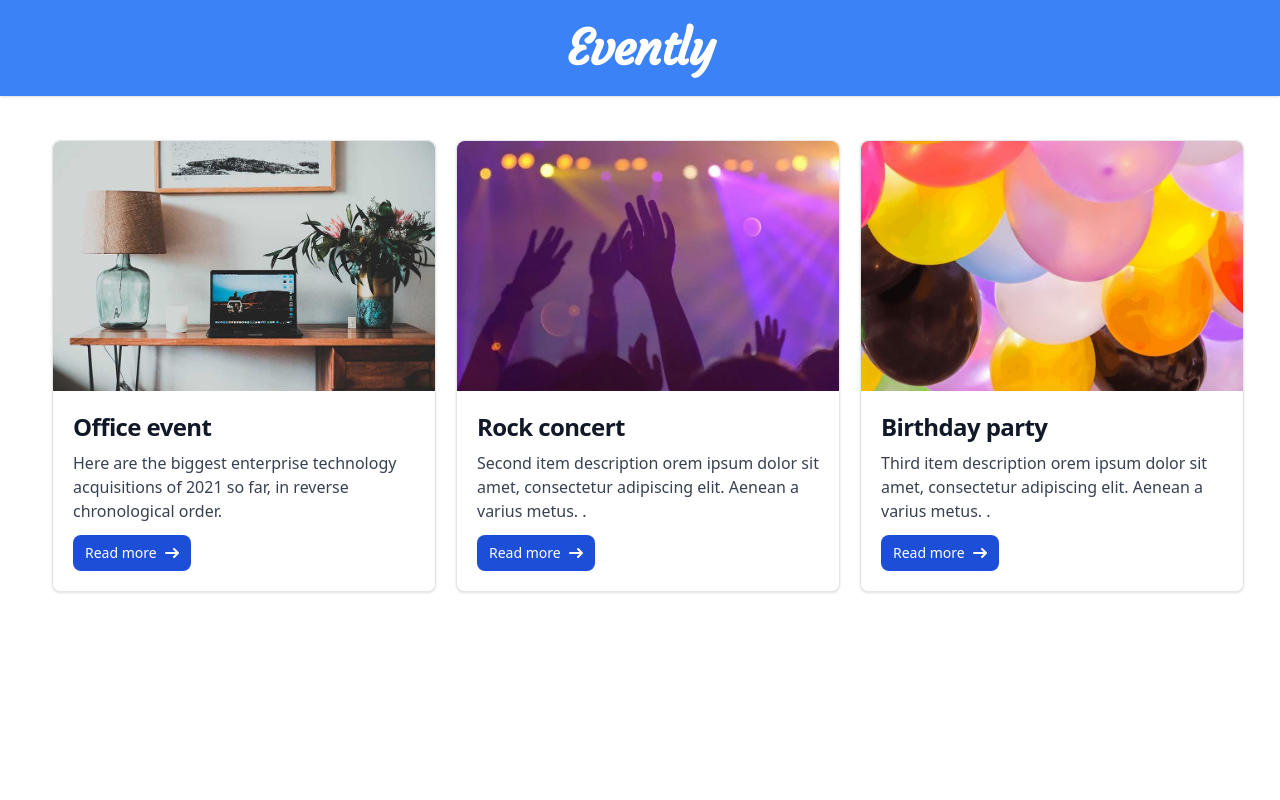
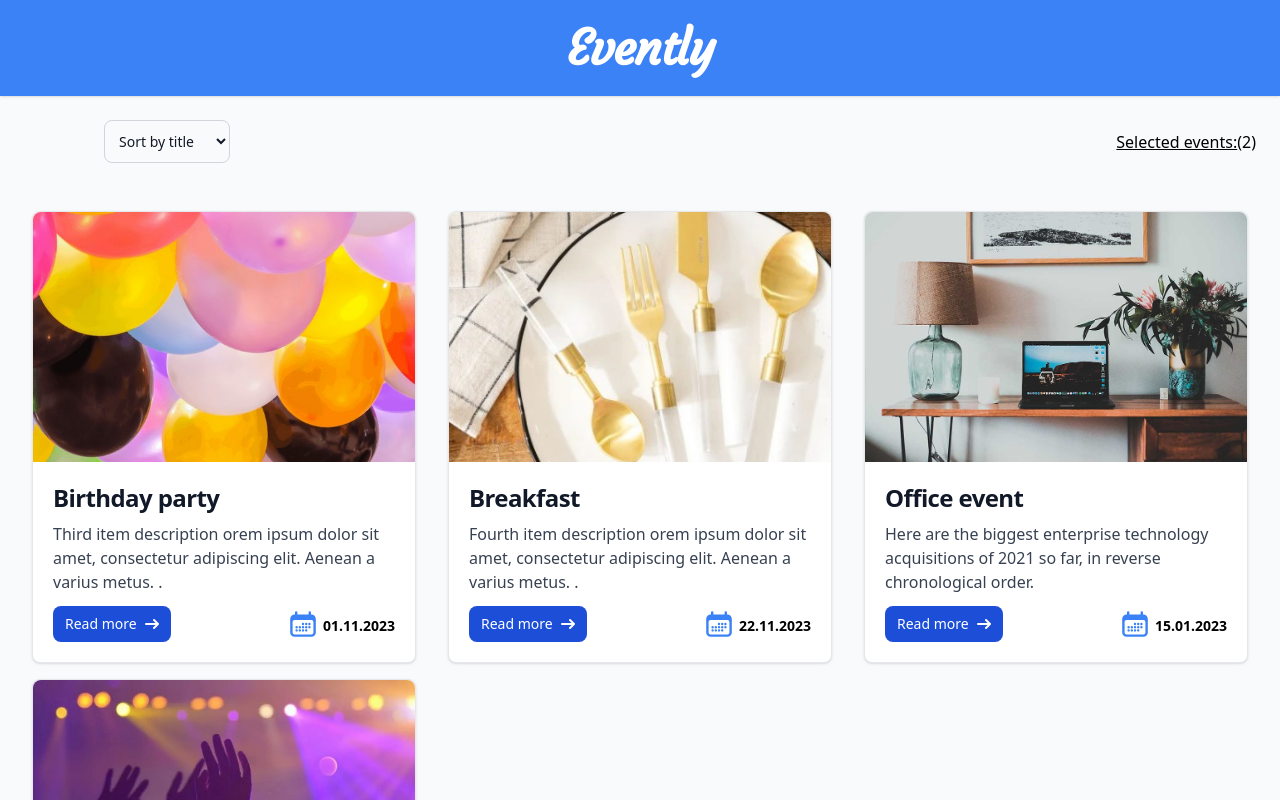
Before and after one commit to BabkinAV/evently, a Vue app: page / in a window 1280 px wide. Shown: the top 800 px of the page. Built offline with nearby package versions, Linux system fonts and the light colour scheme; a web font is replaced by a local one.

Commit message:
added selected view

```diff
--- a/package.json
+++ b/package.json
@@ -14,6 +14,7 @@
   "dependencies": {
     "@headlessui/vue": "^1.7.16",
     "@heroicons/vue": "^2.0.18",
+    "dayjs": "^1.11.9",
     "pinia": "^2.1.6",
     "vue": "^3.3.4",
     "vue-router": "^4.2.4"
--- a/src/App.vue
+++ b/src/App.vue
@@ -1,20 +1,20 @@
 <template>
-	 <header class="bg-blue-500 shadow">
+  <div class="min-h-screen bg-slate-50">
+    <header class="bg-blue-500 shadow">
       <div class="mx-auto max-w-7xl px-4 py-6 sm:px-6 lg:px-8">
-        <h1 class="text-5xl font-bold tracking-tight text-white text-center font-logo ">Evently</h1>
+        <RouterLink to="/">
+          <h1 class="text-5xl font-bold tracking-tight text-white text-center font-logo">
+            Evently
+          </h1>
+        </RouterLink>
       </div>
     </header>
     <main>
-      <div class="mx-auto max-w-7xl py-6 sm:px-6 lg:px-8">
-				<RouterView />
-        <!-- Your content -->
+      <div class="mx-auto max-w-7xl py-6 sm:px-6 lg:px-">
+        <RouterView />
       </div>
     </main>
-  <!-- NOTE: Add headless ui to the project  https://headlessui.com/-->
+  </div>
 </template>
 
-<script setup lang="ts">
-
-
-
-</script>
+<script setup lang="ts"></script>
--- /dev/null
+++ b/src/components/CardGallery.vue
@@ -0,0 +1,35 @@
+<template>
+  <div class="pl-[80px] flex justify-between items-center">
+    <SelectInputSort v-model="sortParameter" />
+    <RouterLink to="selected">
+      <p class="underline inline">Selected events:</p>
+      <span>(2)</span>
+    </RouterLink>
+  </div>
+  <div
+    class="grid grid-cols-[repeat(auto-fill,_minmax(350px,_1fr))] mt-12 gap-4 justify-items-center"
+  >
+    <CardItem v-for="eventData in sortedEvents" :key="eventData.id" :eventData="eventData" />
+  </div>
+</template>
+
+<script setup lang="ts">
+import SelectInputSort from '@/components/SelectInputSort.vue';
+import type { Event } from '@/types';
+import { computed, ref } from 'vue';
+import CardItem from '../components/CardItem.vue';
+const sortParameter = ref<'title' | 'date'>('title')
+
+const { eventArr } = defineProps<{ eventArr: Event[] }>()
+
+
+const sortedEvents = computed(() => {
+  if (sortParameter.value === 'title') {
+    return [...eventArr].sort((a, b) => a.title.localeCompare(b.title))
+  } else if (sortParameter.value === 'date') {
+    return [...eventArr].sort((a, b) => a.plannedDate - b.plannedDate)
+  } else {
+    return eventArr
+  }
+})
+</script>
--- a/src/components/CardItem.vue
+++ b/src/components/CardItem.vue
@@ -1,41 +1,45 @@
 <template>
-  <div class="max-w-sm bg-white border border-gray-200 rounded-lg shadow mt-5 ml-5">
+  <div class="max-w-sm bg-white border border-gray-200 rounded-lg shadow">
     <div class="max-h-[250px] overflow-clip">
-      <a href="#">
+      <RouterLink :to="'event/' + eventData.id">
         <img class="rounded-t-lg" :src="eventData.img" alt="office space" />
-      </a>
+      </RouterLink>
     </div>
     <div class="p-5">
-      <a href="#">
+      <RouterLink :to="'event/' + eventData.id">
         <h5 class="mb-2 text-2xl font-bold tracking-tight text-gray-900">{{ eventData.title }}</h5>
-      </a>
+      </RouterLink>
       <p class="mb-3 font-normal text-gray-700">{{ eventData.description }}</p>
-      <RouterLink
-        :to="'event/' + eventData.id"
-        class="inline-flex items-center px-3 py-2 text-sm font-medium text-center text-white bg-blue-700 rounded-lg hover:bg-blue-800 focus:ring-4 focus:outline-none focus:ring-blue-300"
-      >
-        Read more
-        <svg
-          class="w-3.5 h-3.5 ml-2"
-          aria-hidden="true"
-          xmlns="http://www.w3.org/2000/svg"
-          fill="none"
-          viewBox="0 0 14 10"
+      <div class="flex justify-between">
+        <RouterLink
+          :to="'event/' + eventData.id"
+          class="inline-flex items-center px-3 py-2 text-sm font-medium text-center text-white bg-blue-700 rounded-lg hover:bg-blue-800 focus:ring-4 focus:outline-none focus:ring-blue-300"
         >
-          <path
-            stroke="currentColor"
-            stroke-linecap="round"
-            stroke-linejoin="round"
-            stroke-width="2"
-            d="M1 5h12m0 0L9 1m4 4L9 9"
-          />
-        </svg>
-      </RouterLink>
+          Read more
+          <ArrowRight class="w-3.5 h-3.5 ml-2" />
+        </RouterLink>
+        <div class="flex items-center gap-1">
+					<CalendarDaysIcon class="h-8 w-8 text-blue-500"/>
+         <span class="font-bold text-sm mt-1">{{ formattedDate }}</span>
+        </div>
+      </div>
     </div>
   </div>
 </template>
 
 <script lang="ts" setup>
+import ArrowRight from './icons/ArrowRight.vue'
+import { CalendarDaysIcon } from '@heroicons/vue/20/solid'
+import dayjs from 'dayjs';
+import { computed } from 'vue';
+import { type Event } from '@/types';
 
- defineProps<{ eventData: { title: string; description: string; id: string; img: string } }>()
+const {eventData} = defineProps<{ eventData: Event }>()
+
+const formattedDate = computed(() => {
+	const newDate = dayjs.unix(eventData.plannedDate).format('DD.MM.YYYY')
+	return newDate
+})
+
+
 </script>
--- /dev/null
+++ b/src/components/SelectInputSort.vue
@@ -0,0 +1,30 @@
+<template>
+	<div class="max-w-[200px]">
+      <label for="sorting-order" class="hidden">Select an option</label>
+      <select
+        id="sorting-order"
+        class="bg-gray-50 border border-gray-300 text-gray-900 text-sm rounded-lg focus:ring-blue-500 focus:border-blue-500 block w-full p-2.5"
+				v-model="value"
+
+      >
+        <option disabled value="">Please select</option>
+        <option selected value="title">Sort by title</option>
+        <option value="date">Sort by date</option>
+      </select>
+    </div>
+</template>
+
+<script setup lang="ts">
+import { computed } from 'vue';
+
+const props = defineProps(['modelValue'])
+const emit = defineEmits(['update:modelValue'])
+const value = computed({
+  get() {
+    return props.modelValue
+  },
+  set(value) {
+    emit('update:modelValue', value)
+  }
+})
+</script>
--- /dev/null
+++ b/src/components/icons/ArrowRight.vue
@@ -0,0 +1,17 @@
+<template>
+	<svg
+    class="w-3.5 h-3.5 ml-2"
+    aria-hidden="true"
+    xmlns="http://www.w3.org/2000/svg"
+    fill="none"
+    viewBox="0 0 14 10"
+  >
+    <path
+      stroke="currentColor"
+      stroke-linecap="round"
+      stroke-linejoin="round"
+      stroke-width="2"
+      d="M1 5h12m0 0L9 1m4 4L9 9"
+    />
+  </svg>
+</template>
--- a/src/data/data.ts
+++ b/src/data/data.ts
@@ -4,23 +4,34 @@
     img: 'img/image-01.jpg',
     title: 'Office event',
     description:
-      'Here are the biggest enterprise technology acquisitions of 2021 so far, in reverse chronological order.'
+      'Here are the biggest enterprise technology acquisitions of 2021 so far, in reverse chronological order.',
+    plannedDate: 1673740800
   },
   {
     id: '02',
     img: 'img/image-02.jpg',
     title: 'Rock concert',
     description:
-      'Second item description orem ipsum dolor sit amet, consectetur adipiscing elit. Aenean a varius metus. .'
+      'Second item description orem ipsum dolor sit amet, consectetur adipiscing elit. Aenean a varius metus. .',
+    plannedDate: 1696291200
   },
   {
     id: '03',
     img: 'img/image-03.jpg',
     title: 'Birthday party',
     description:
-      'Third item description orem ipsum dolor sit amet, consectetur adipiscing elit. Aenean a varius metus. .'
+      'Third item description orem ipsum dolor sit amet, consectetur adipiscing elit. Aenean a varius metus. .',
+    plannedDate: 1698796800
   },
 
+  {
+    id: '04',
+    img: 'img/image-04.jpg',
+    title: 'Breakfast',
+    description:
+      'Fourth item description orem ipsum dolor sit amet, consectetur adipiscing elit. Aenean a varius metus. .',
+    plannedDate: 1700642826
+  }
 ]
 
 export default data
--- a/src/router/index.ts
+++ b/src/router/index.ts
@@ -1,6 +1,9 @@
 import { createRouter, createWebHistory } from 'vue-router'
 import HomeView from '../views/HomeView.vue'
 import EventView from '../views/EventView.vue'
+import SelectedView from '@/views/SelectedView.vue'
+
+
 
 const router = createRouter({
   history: createWebHistory(import.meta.env.BASE_URL),
@@ -14,6 +17,11 @@
       path: '/event/:eventId',
       name: 'event',
 			component: EventView
+    },
+    {
+      path: '/selected',
+      name: 'selected',
+			component: SelectedView
     }
   ]
 })
--- /dev/null
+++ b/src/types.ts
@@ -0,0 +1,9 @@
+interface Event {
+  title: string
+  description: string
+  id: string
+  img: string
+  plannedDate: number
+}
+
+export type { Event }
--- a/src/views/EventView.vue
+++ b/src/views/EventView.vue
@@ -1,10 +1,19 @@
 <template>
   <div>
+		<!-- TODO: Add location name from https://www.geoapify.com/ -->
     <div v-if="event" class="max-w-7xl mx-auto flex justify-center">
       <div class="max-w-xl">
-        <img :src="'/' + event.img" :alt="event.title + ' image'" />
+        <img :src="'/' + event.img" :alt="event.title + ' image'" class="mx-auto" />
         <h1 class="text-center text-4xl font-extrabold my-5">{{ event.title }}</h1>
         <p>{{ event.description }}</p>
+        <div class="flex justify-center pt-3">
+          <button
+            class="inline-flex items-center px-3 py-3 text-sm font-medium text-center text-white bg-blue-700 rounded-lg hover:bg-blue-800 focus:outline-none"
+            @click="handleAddToSelected"
+          >
+            Add to selected
+          </button>
+        </div>
       </div>
     </div>
     <div v-else>
@@ -16,8 +25,15 @@
 <script setup lang="ts">
 import { useRoute } from 'vue-router'
 import data from '../data/data'
+import router from '@/router';
 
 const route = useRoute()
 
 const event = data.find((el) => el.id === route.params.eventId)
+
+const handleAddToSelected = () => {
+	console.log('clicked!')
+	router.push('/')
+}
+
 </script>
--- a/src/views/HomeView.vue
+++ b/src/views/HomeView.vue
@@ -1,15 +1,10 @@
 <template>
-  <div class="flex">
-    <CardItem
-      v-for="eventData in data"
-      :key="eventData.id"
-      :eventData="eventData"
-    />
-  </div>
+	<CardGallery :event-arr="data"/>
 </template>
 
 <script setup lang="ts">
-import CardItem from '../components/CardItem.vue'
 
+import CardGallery from '@/components/CardGallery.vue';
 import data from '../data/data'
+
 </script>
--- /dev/null
+++ b/src/views/SelectedView.vue
@@ -0,0 +1,13 @@
+<template>
+	<div>
+		<h1 class="text-center font-bold">This is a view for selected events</h1>
+		<CardGallery :event-arr="data"/>
+	</div>
+</template>
+
+<script setup lang="ts">
+import CardGallery from '@/components/CardGallery.vue';
+import data from '../data/data'
+
+
+</script>
```
Also changed, not shown: public/img/image-04.jpg (added), 1 other file (tests, documents, lock files or other folders). Lines whose indentation alone changed are shown as unchanged.
